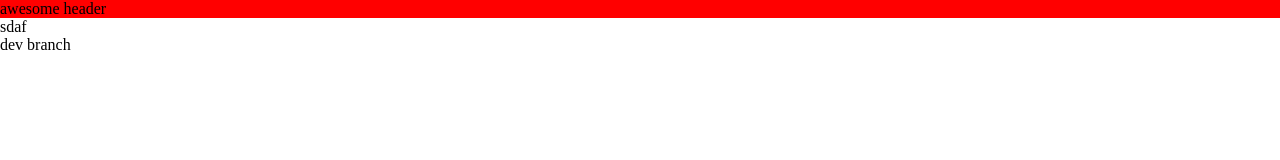
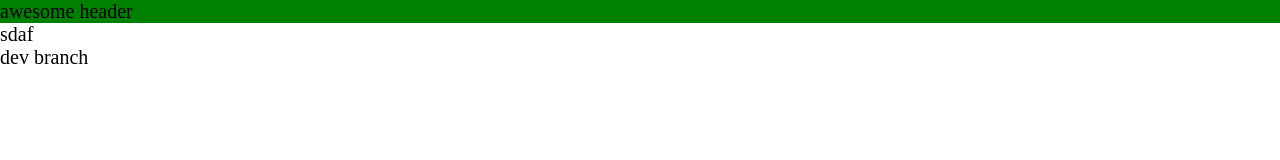
Before and after one commit to hemypo/git-test, a plain HTML site: page index.html in a window 1280 px wide. Drawn offline with Linux system fonts and the light colour scheme.

Commit message:
add any feature

```diff
--- a/index.html
+++ b/index.html
@@ -2,7 +2,7 @@
 <html lang="en">
     <head>
         <link rel="stylesheet" href="./style.css">
-        <title>123</title>
+        <title>12133233323</title>
     </head>
     <body>
         <header>
--- a/style.css
+++ b/style.css
@@ -2,7 +2,9 @@
     margin: 0;
     padding: 9;
 }
-
+html{
+    font-size: 20px;
+}
 header{
-    background-color: red;
+    background-color: green;
 }
```
